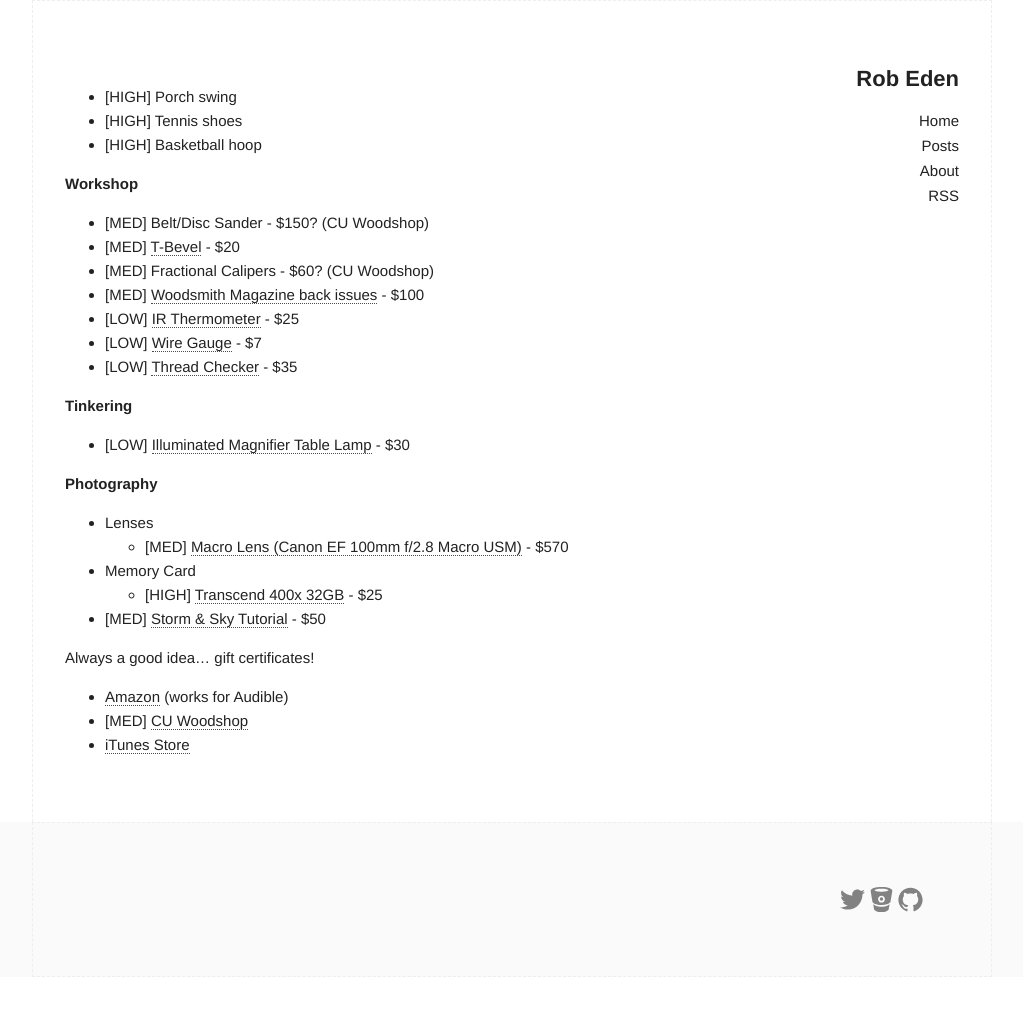
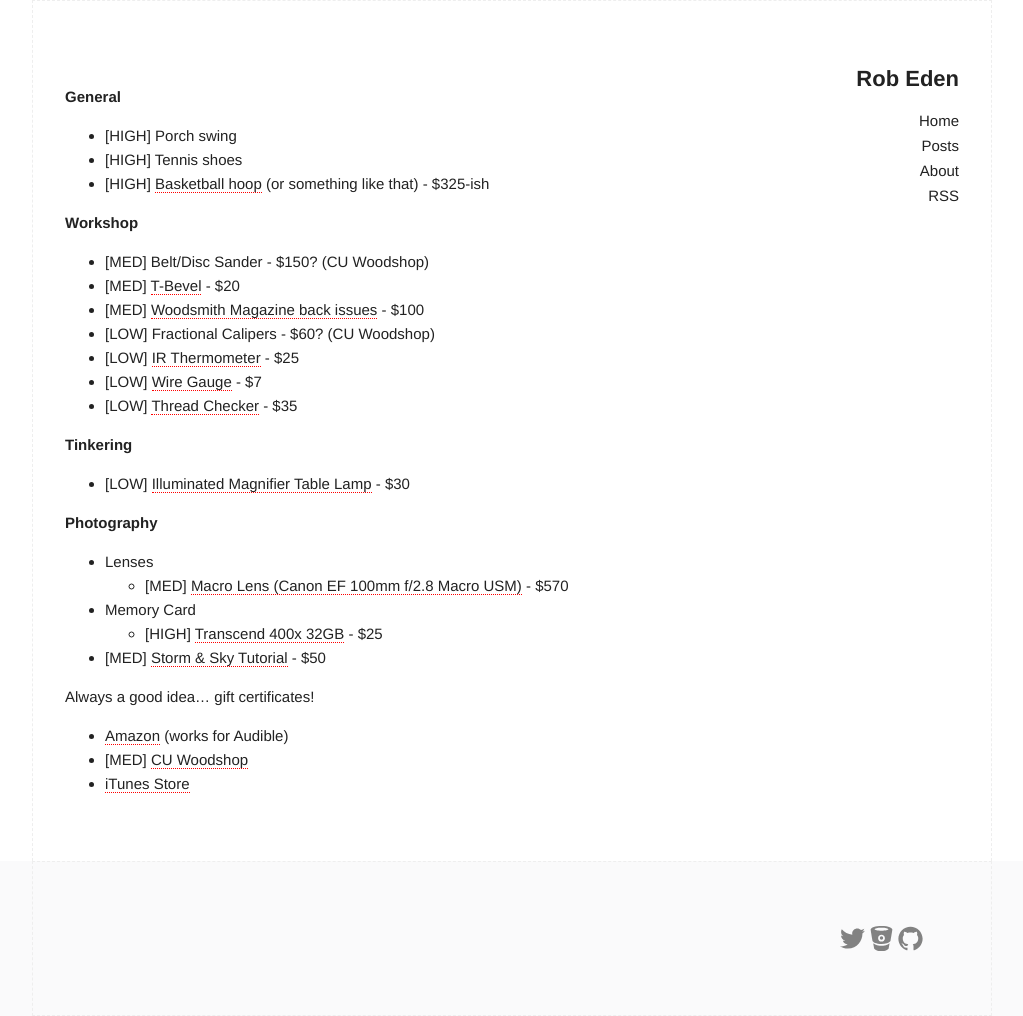
Before and after one commit to robeden/robeden.github.io, a Jekyll site: the page built from personal/wishlist.md, in a window 1280 px wide. Shown: the whole page, without its empty margins (128-1151 px from the left). Built offline with Jekyll 4.4.1, drawn with Linux system fonts in a browser that asks for light colours; our own code applies the rules of GitHub Pages for plain Markdown files; before the commit the page ends 977 px from its top, so only the background shows below that.

Commit message:
Update wishlist.md

```diff
--- a/personal/wishlist.md
+++ b/personal/wishlist.md
@@ -1,16 +1,18 @@
 ---
 ---
 
+**General**
+
 - \[HIGH] Porch swing
 - \[HIGH] Tennis shoes
-- \[HIGH] Basketball hoop
+- \[HIGH] [Basketball hoop](http://a.co/b4vfCIk) (or something like that) - $325-ish
 
 **Workshop**
 
 - \[MED] Belt/Disc Sander - $150? (CU Woodshop)
 - \[MED] [T-Bevel](https://www.lowes.com/pd/IRWIN-Hardwood-T-Bevel/50420100) - $20
-- \[MED] Fractional Calipers - $60? (CU Woodshop)
 - \[MED] [Woodsmith Magazine back issues](http://www.woodsmith.com/back-issue-library.php) - $100
+- \[LOW] Fractional Calipers - $60? (CU Woodshop)
 - \[LOW] [IR Thermometer](https://www.ifixit.com/Store/Tools/IR-Thermometer/IF145-249-1) - $25
 - \[LOW] [Wire Gauge](https://www.ifixit.com/Store/Tools/Wire-Gauge/IF145-250-1) - $7
 - \[LOW] [Thread Checker](https://www.ifixit.com/Store/Tools/Thread-Checker/IF145-285-1) - $35
```
